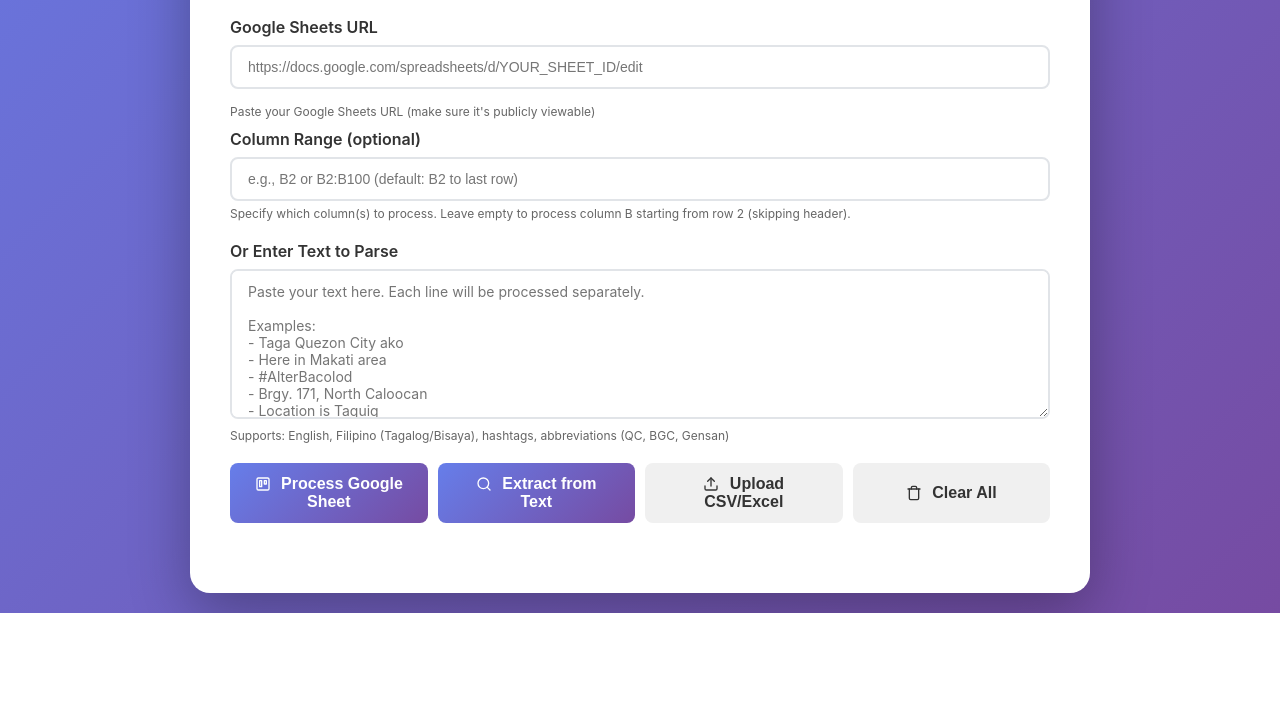
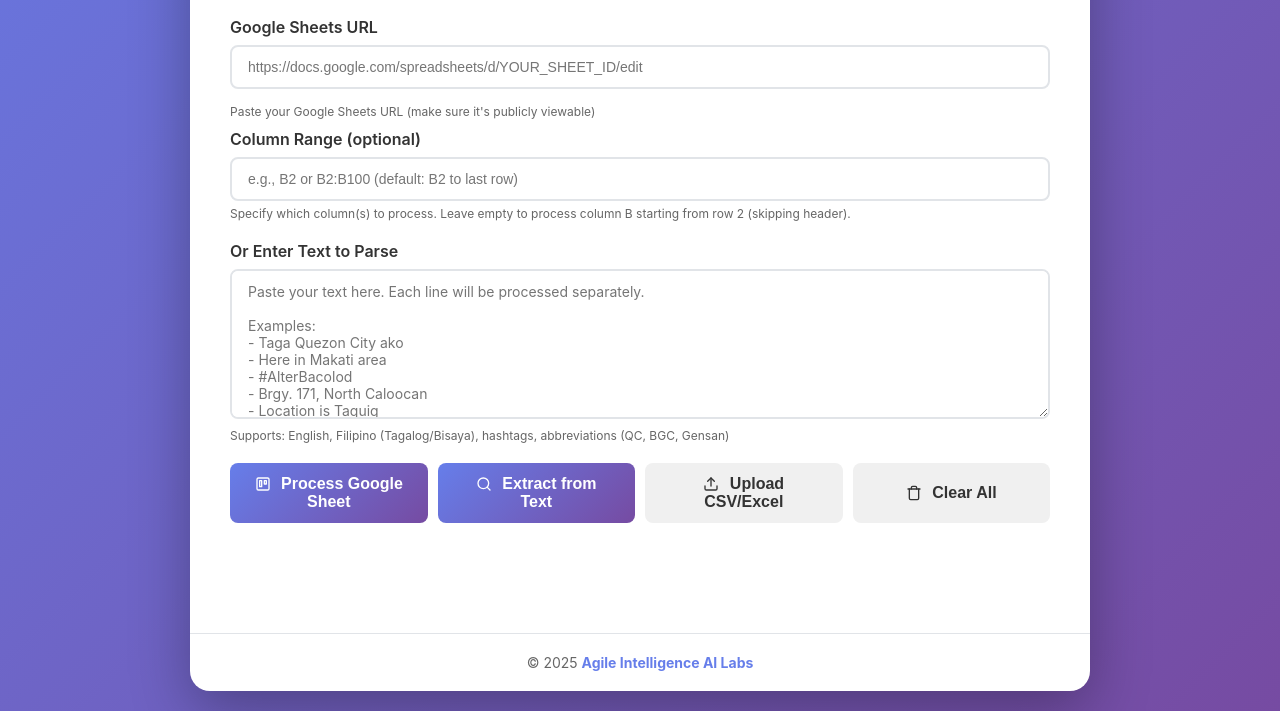
Before and after one commit to ericxyz86/philippine-location-parser, a website: page app/index.html in a window 1280 px wide. Shown: the part 539-1250 px from the top of the page. Before the commit the page ends 1152 px from the top, so only its background shows below. Drawn offline with Linux system fonts and the light colour scheme; no server answers.

Commit message:
added footer

```diff
--- a/app/index.html
+++ b/app/index.html
@@ -358,6 +358,29 @@
             border-radius: 12px;
             font-size: 12px;
         }
+
+        .footer {
+            text-align: center;
+            padding: 20px;
+            margin-top: 40px;
+            color: #666;
+            font-size: 14px;
+            border-top: 1px solid #e1e4e8;
+        }
+
+        .footer strong {
+            color: #667eea;
+        }
+
+        .footer a {
+            color: #667eea;
+            text-decoration: none;
+            font-weight: 600;
+        }
+
+        .footer a:hover {
+            text-decoration: underline;
+        }
     </style>
 </head>
 <body>
@@ -604,6 +627,11 @@
                 </div>
             </div>
         </div>
+
+        <!-- Footer -->
+        <div class="footer">
+            <p>&copy; 2025 <strong>Agile Intelligence AI Labs</strong></p>
+        </div>
     </div>
 
     <script src="app-v4.js"></script>
```
